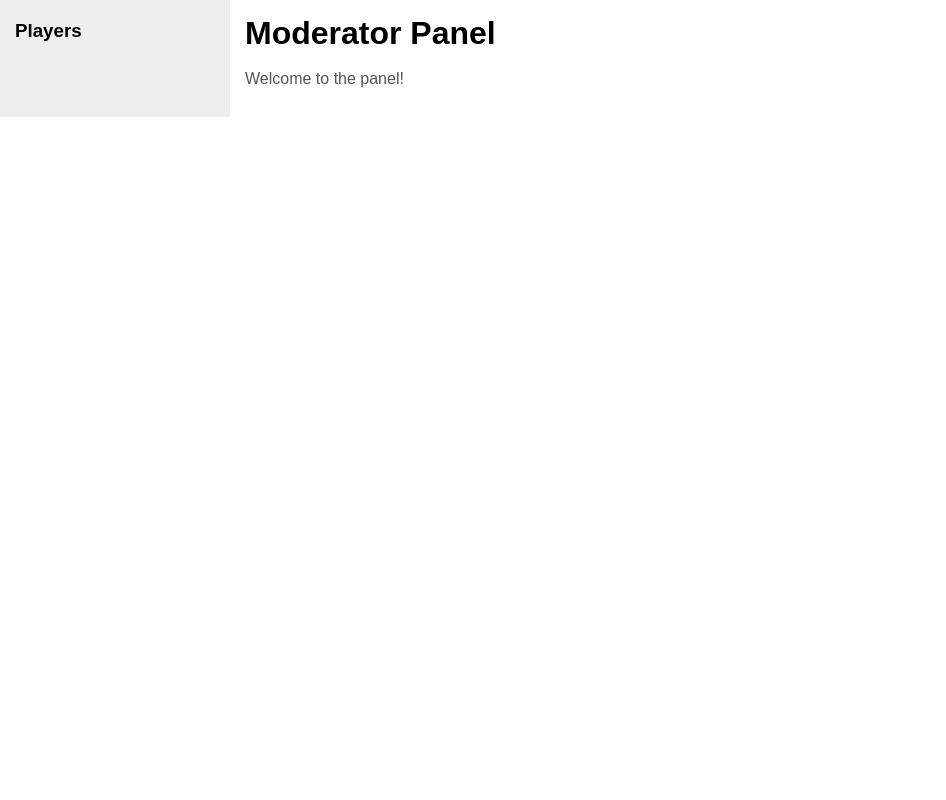
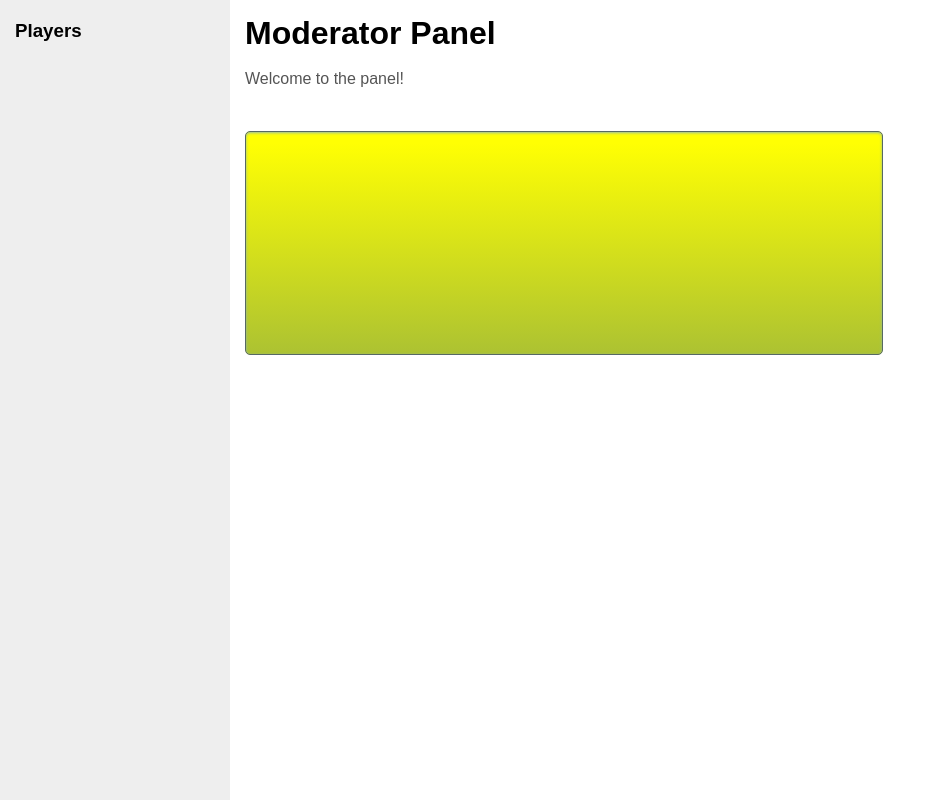
Before and after one commit to jmcerrejon/neighborhood-games, a website: page public/admin.html in a window 1280 px wide. Shown: the top 800 px of the page, without its empty margins (0-946 px from the left). Drawn offline with nearby package versions, Linux system fonts and the light colour scheme; no server answers.

Commit message:
Improve chat style. Add buttons.

```diff
--- a/public/admin.html
+++ b/public/admin.html
@@ -19,6 +19,8 @@
 					<p>
 						Welcome to the panel!
 					</p>
+					<br>
+					<div id="button"></div>
 				</div>
 			</div>
 		</main>
--- a/public/css/panel.css
+++ b/public/css/panel.css
@@ -17,8 +17,38 @@ main {
 	width: 230px;
 	margin-left: -100%;
 	padding-bottom: 10010px;
-	margin-bottom: -10000px;
 	background: #eee;
+}
+
+
+#button {
+	height: 200px;
+	width: calc(95% - 20px);
+	max-width: 590px;
+	box-shadow:inset 0px 1px 3px 0px #91b8b3;
+	background:linear-gradient(to bottom, #ffff03 5%, #acc232 100%);
+	background-color:#ffff03;
+	border-radius:5px;
+	border:1px solid #566963;
+	display:inline-block;
+	cursor:pointer;
+	color:#ffffff;
+	font-family:Arial;
+	font-size:15px;
+	font-weight:bold;
+	padding:11px 23px;
+	text-decoration:none;
+	text-shadow:0px -1px 0px #2b665e;
+}
+
+#button:hover {
+	background:linear-gradient(to bottom, #acc232 5%, #ffff03 100%);
+	background-color:#acc232;
+}
+
+#button:active {
+	position:relative;
+	top:1px;
 }
 
 #wrapper {
--- a/public/css/player.css
+++ b/public/css/player.css
@@ -21,11 +21,44 @@ h3 {
 	overflow-y: scroll;
 }
 
+#content {
+	width: 100%;
+}
+
+#button {
+	height: 200px;
+	width: calc(95% - 20px);
+	max-width: 590px;
+	box-shadow:inset 0px 1px 3px 0px #91b8b3;
+	background:linear-gradient(to bottom, #768d87 5%, #6c7c7c 100%);
+	background-color:#768d87;
+	border-radius:5px;
+	border:1px solid #566963;
+	display:inline-block;
+	cursor:pointer;
+	color:#ffffff;
+	font-family:Arial;
+	font-size:15px;
+	font-weight:bold;
+	padding:11px 23px;
+	text-decoration:none;
+	text-shadow:0px -1px 0px #2b665e;
+}
+
+#button:hover {
+	background:linear-gradient(to bottom, #6c7c7c 5%, #768d87 100%);
+	background-color:#6c7c7c;
+}
+
+#button:active {
+	position:relative;
+	top:1px;
+}
+
 #controls {
 	display: grid;
 	width: calc(100%);
 	max-width: 642px;
-	grid-template-columns: 25% 55% 20%;
 }
 
 #controls input {
```
Also changed, not shown: public/index.html (+7 -7 lines).
